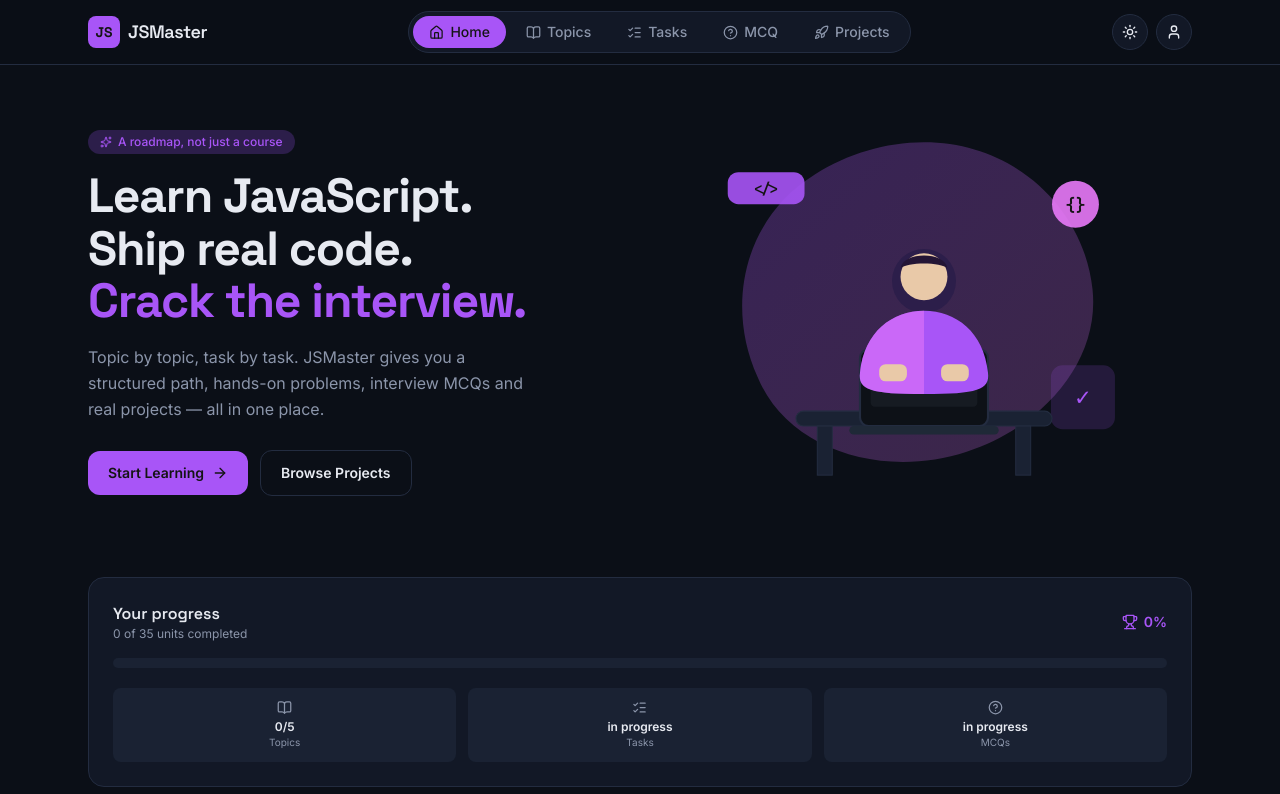
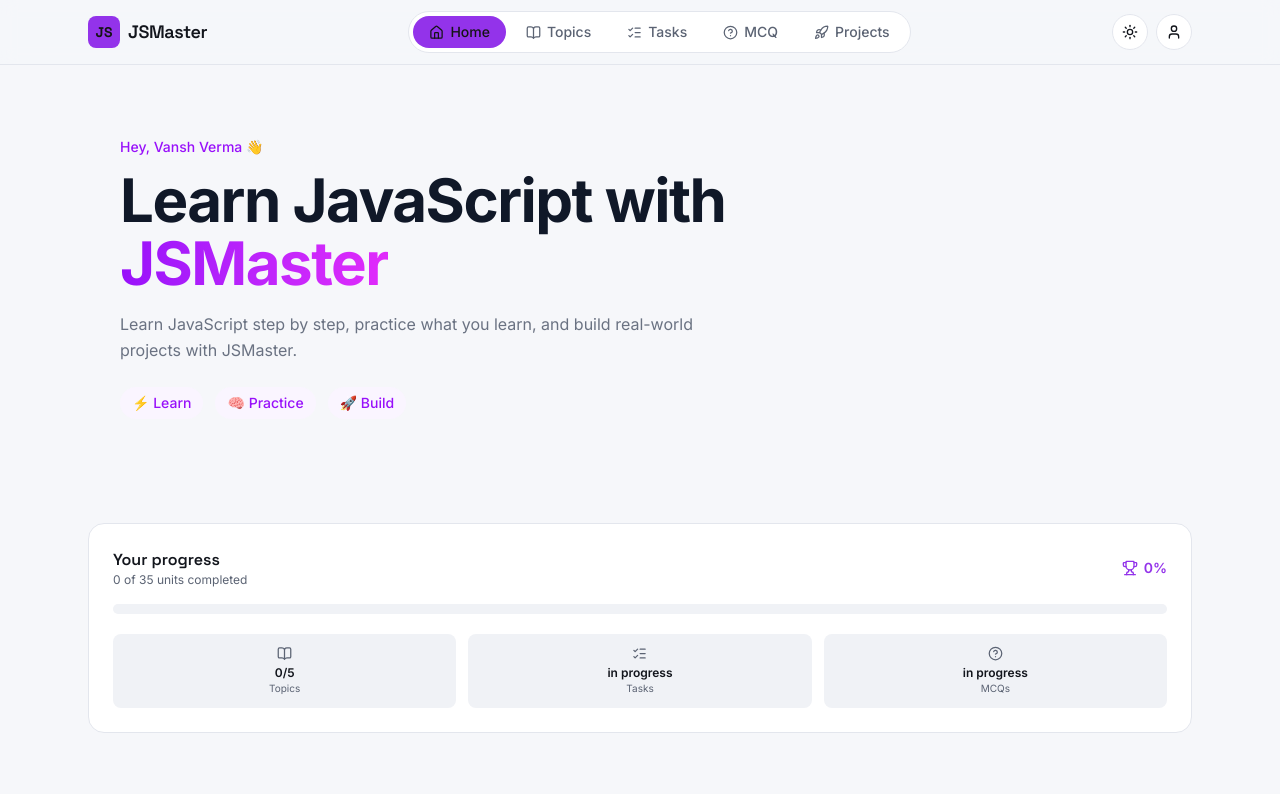
Before and after one commit to vansh-verma-dev/JSMaster-App, a React (Vite) app: page / in a window 1280 px wide. Shown: the top 794 px of the page. Built offline with nearby package versions, Linux system fonts and the light colour scheme.

Commit message:
chnage hero section

```diff
--- a/src/App.jsx
+++ b/src/App.jsx
@@ -21,7 +21,7 @@ import TermsPage from "./pages/TermsPage";
 
 export default function JSMasterApp() {
   useGoogleFonts();
-  const [mode, setMode] = useState("dark");
+  const [mode, setMode] = useState("light");
   const t = { ...THEME[mode], mode };
 
   const [page, setPage] = useState("home");
--- /dev/null
+++ b/src/components/HeroSection.jsx
@@ -0,0 +1,48 @@
+
+function HeroSection() {
+  const user = "Vansh Verma";
+
+  return (
+    <div className="px-5 py-8 sm:px-8 sm:py-12">
+      <div className="max-w-3xl">
+
+        {/* Greeting */}
+        <p className="mb-3 text-sm font-medium text-purple-600">
+          Hey, {user} 👋
+        </p>
+
+        {/* Main Heading */}
+        <h1 className="text-4xl sm:text-5xl lg:text-6xl font-extrabold leading-[1.05] tracking-tight text-gray-900">
+          Learn JavaScript with{" "}
+          <span className="bg-gradient-to-r from-purple-600 to-fuchsia-500 bg-clip-text text-transparent">
+            JSMaster
+          </span>
+        </h1>
+
+        {/* Description */}
+        <p className="mt-4 max-w-xl text-sm sm:text-base leading-relaxed text-gray-500">
+          Learn JavaScript step by step, practice what you learn,
+          and build real-world projects with JSMaster.
+        </p>
+
+        {/* Small Stats */}
+        <div className="mt-6 flex flex-wrap items-center gap-3 text-xs sm:text-sm">
+          <span className="rounded-full bg-purple-50 px-3 py-1.5 font-medium text-purple-600">
+            ⚡ Learn
+          </span>
+
+          <span className="rounded-full bg-purple-50 px-3 py-1.5 font-medium text-purple-600">
+            🧠 Practice
+          </span>
+
+          <span className="rounded-full bg-purple-50 px-3 py-1.5 font-medium text-purple-600">
+            🚀 Build
+          </span>
+        </div>
+
+      </div>
+    </div>
+  );
+}
+
+export default HeroSection;
--- a/src/components/TopBar.jsx
+++ b/src/components/TopBar.jsx
@@ -46,7 +46,7 @@ export default function TopBar({ t, mode, setMode, page, go, user, accountOpen,
             style={{ backgroundColor: t.surface, border: `1px solid ${t.border}`, color: t.text }}
             aria-label="Toggle theme"
           >
-            {mode === "dark" ? <Sun size={16} /> : <Moon size={16} />}
+            {mode === "light" ? <Sun size={16} /> : <Moon size={16} />}
           </button>
 
           <div className="relative">
--- a/src/pages/homepage.jsx
+++ b/src/pages/homepage.jsx
@@ -4,40 +4,13 @@ import { TOPICS } from "../data/topics";
 import { cardColor } from "../data/theme";
 import MiniStat from "../components/MiniStat";
 import HeroIllustration from "../components/illustrations/HeroIllustration";
+import HeroSection from "../components/HeroSection";
 
 export default function HomePage({ t, go, overallPct, doneUnits, totalUnits, completedTopics }) {
   return (
     <div className="space-y-14">
       {/* HERO */}
-      <section className="grid md:grid-cols-2 gap-8 items-center pt-4">
-        <div>
-          <span
-            className="inline-flex items-center gap-1.5 px-3 py-1 rounded-full text-xs font-medium mb-4"
-            style={{ backgroundColor: t.accentSoft, color: t.accent }}
-          >
-            <Sparkles size={12} /> A roadmap, not just a course
-          </span>
-          <h1 className="font-display text-4xl sm:text-5xl font-bold leading-[1.1] tracking-tight" style={{ color: t.text }}>
-            Learn JavaScript.<br />
-            Ship real code.<br />
-            <span style={{ color: t.accent }}>Crack the interview.</span>
-          </h1>
-          <p className="mt-4 text-base leading-relaxed max-w-md" style={{ color: t.textMuted }}>
-            Topic by topic, task by task. JSMaster gives you a structured path, hands-on
-            problems, interview MCQs and real projects — all in one place.
-          </p>
-          <div className="mt-7 flex flex-wrap items-center gap-3">
-            <button onClick={() => go("topics")} className="px-5 py-3 rounded-xl font-semibold text-sm flex items-center gap-2" style={{ backgroundColor: t.accent, color: "#141414" }}>
-              Start Learning <ArrowRight size={16} />
-            </button>
-            <button onClick={() => go("projects")} className="px-5 py-3 rounded-xl font-semibold text-sm border" style={{ borderColor: t.border, color: t.text }}>
-              Browse Projects
-            </button>
-          </div>
-        </div>
-
-        <HeroIllustration t={t} />
-      </section>
+     <HeroSection/>
 
       {/* DASHBOARD / PROGRESS */}
       <section>
```
